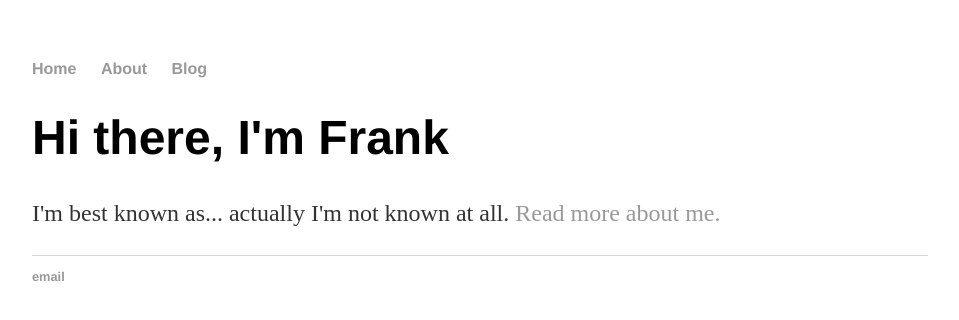
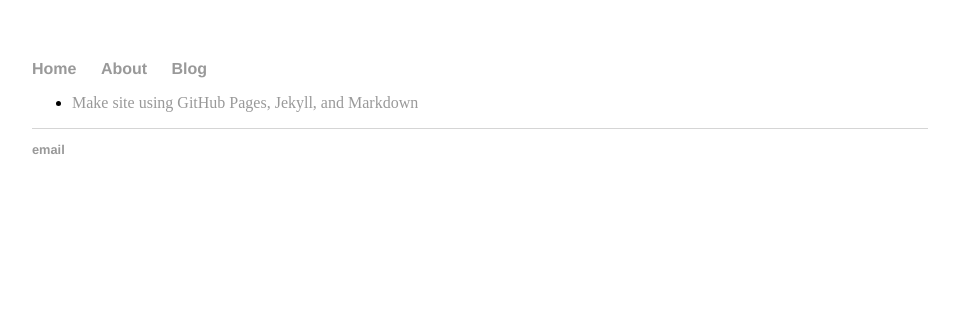
Before and after one commit to frankqux/frankqux.github.io, a Jekyll site: the page built from index.html, in a window 1280 px wide. Shown: the top 320 px of the page, without its empty margins (160-1119 px from the left). Built offline with Jekyll 4.4.1, drawn with Linux system fonts in a browser that asks for light colours.

Commit message:
Ignore backups, change config and index

```diff
--- a/_config.yml
+++ b/_config.yml
@@ -1,2 +1,2 @@
-name: Frank
+name: "My PK Thing"
 markdown: kramdown
--- a/index.html
+++ b/index.html
@@ -1,8 +1,10 @@
 ---
 layout: default
-title: Hank Quinlan, Horrible Cop
+title: "My PK Thing"
+index: 1
 ---
-<div class="blurb">
-	<h1>Hi there, I'm Frank</h1>
-	<p>I'm best known as... actually I'm not known at all. <a href="/about">Read more about me.</a></p>
-</div><!-- /.blurb -->
+<ul class="index">
+  {% for post in site.posts %}
+  <li data-date="{{post.date | date_to_string }}"{% if post.fav %} class="fav"{% endif %}><a href="{{ post.url }}">{{ post.title }}</a></li>
+  {% endfor %}
+</ul>
```
Also changed, not shown: 1 other file.
